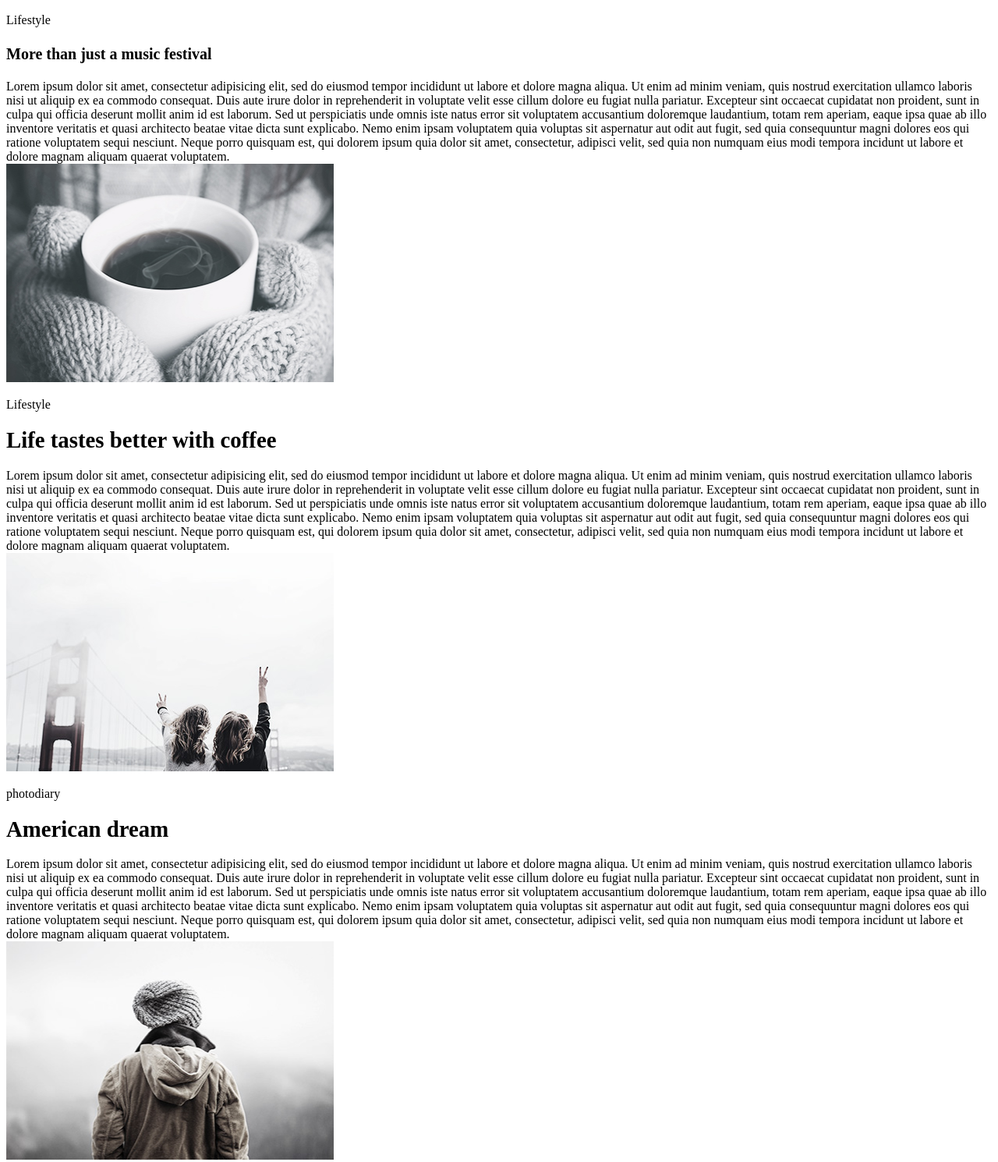
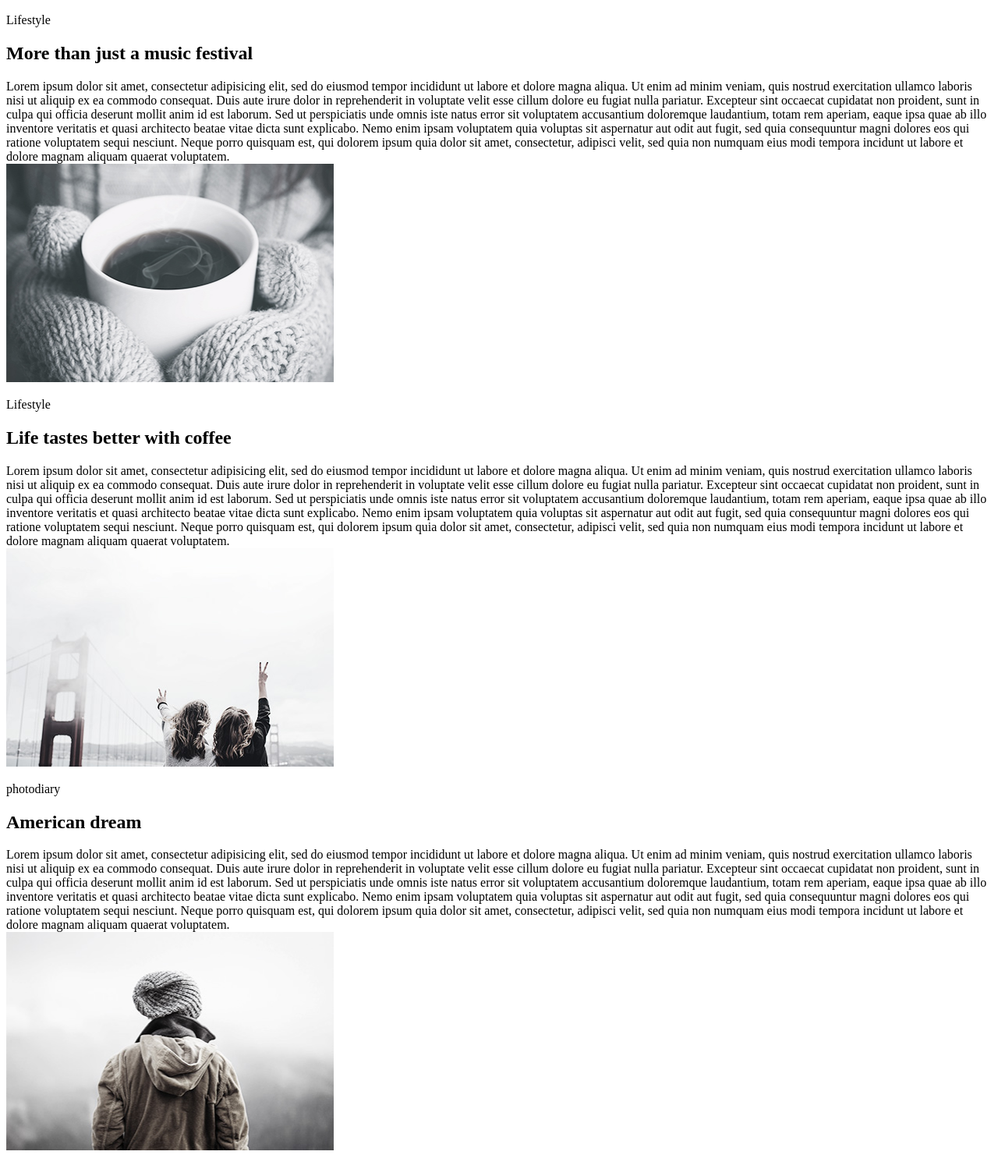
Before and after one commit to Smartpoter/HW-01-GO-IT, a plain HTML site: page index.html in a window 1280 px wide. Shown: the part 387-1877 px from the top of the page at 78% size. Drawn offline with Linux system fonts and the light colour scheme.

Commit message:
Внесены корректировки

```diff
--- a/index.html
+++ b/index.html
@@ -6,7 +6,6 @@
     <meta http-equiv="X-UA-Compatible" content="ie=edge">
     <title>Homework-01</title>
 </head>
-
 <body>
     <header>
         <nav>
@@ -27,10 +26,12 @@
         </nav>
     </header>
     <section>
-        <p><img src="img/img1.jpg" width="420" height="280" alt="girl dancing"></p>
+        <p>
+            <img src="img/img1.jpg" width="420" height="280" alt="girl dancing">
+        </p>
         <p>Lifestyle</p>
         <h1>
-            <small>More than just a music festival</small>
+            More than just a music festival
         </h1>
         <article>Lorem ipsum dolor sit amet, consectetur adipisicing elit, sed do eiusmod tempor incididunt ut labore et dolore magna
             aliqua. Ut enim ad minim veniam, quis nostrud exercitation ullamco laboris nisi ut aliquip ex ea commodo consequat.
@@ -47,7 +48,7 @@
         <img src="img/img2.jpg" width="420" height="280" alt="Cup of coffee">
         <p>Lifestyle</p>
         <h2>
-            <big>Life tastes better with coffee</big>
+            Life tastes better with coffee
         </h2>
         <article>Lorem ipsum dolor sit amet, consectetur adipisicing elit, sed do eiusmod tempor incididunt ut labore et dolore magna
             aliqua. Ut enim ad minim veniam, quis nostrud exercitation ullamco laboris nisi ut aliquip ex ea commodo consequat.
@@ -64,7 +65,7 @@
         <img src="img/img3.jpg" width="420" height="280" alt="Peace handing">
         <p>photodiary</p>
         <h2>
-            <big>American dream</big>
+            American dream
         </h2>
         <article>Lorem ipsum dolor sit amet, consectetur adipisicing elit, sed do eiusmod tempor incididunt ut labore et dolore magna
             aliqua. Ut enim ad minim veniam, quis nostrud exercitation ullamco laboris nisi ut aliquip ex ea commodo consequat.
@@ -81,7 +82,7 @@
         <img src="img/img4.jpg" width="420" height="280" alt="Wondering">
         <p>photodiary</p>
         <h2>
-            <big>A day exploring the Alps</big>
+            A day exploring the Alps
         </h2>
         <article>Lorem ipsum dolor sit amet, consectetur adipisicing elit, sed do eiusmod tempor incididunt ut labore et dolore magna
             aliqua. Ut enim ad minim veniam, quis nostrud exercitation ullamco laboris nisi ut aliquip ex ea commodo consequat.
```
